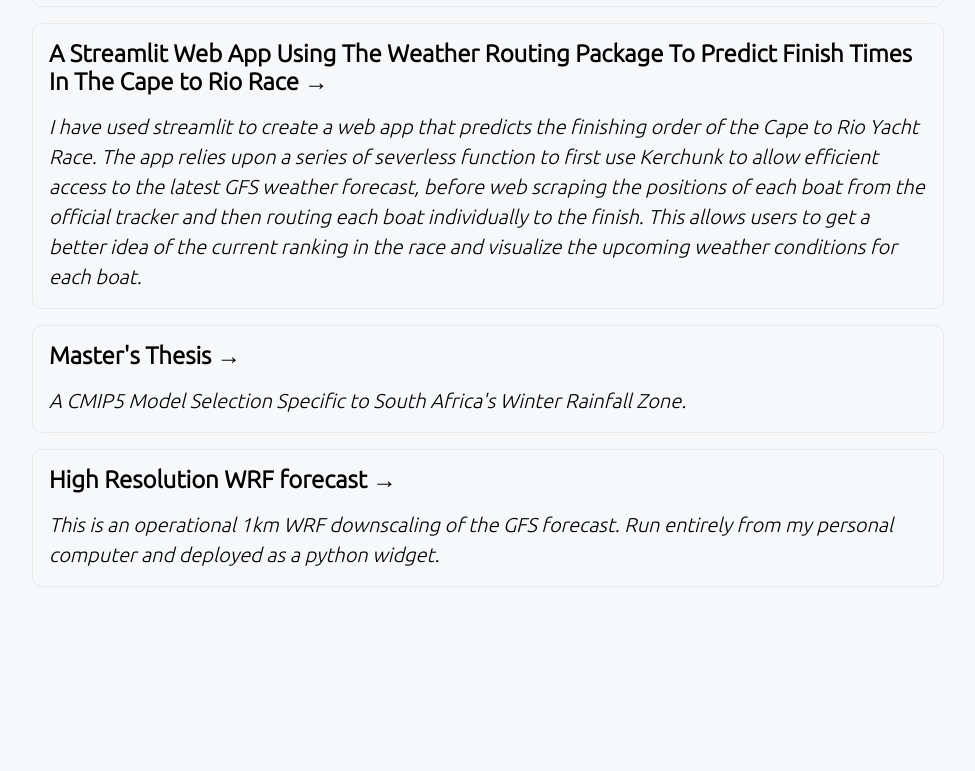
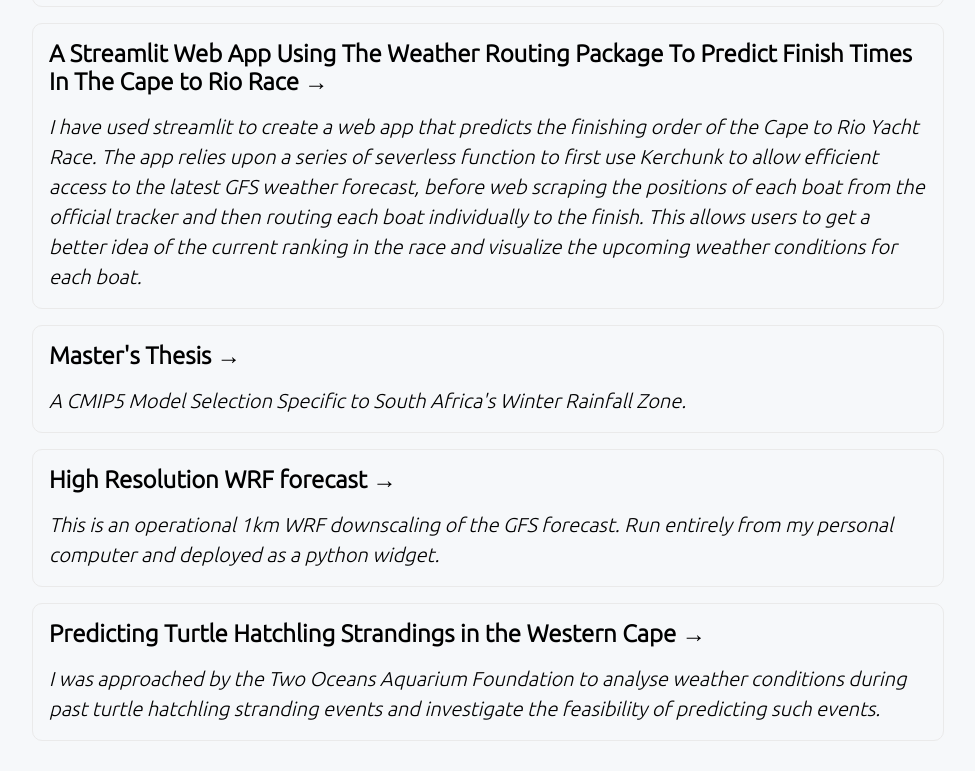
Before and after one commit to peterm790/nextjs_site, a Next.js app: page / in a window 1280 px wide. Shown: the part 1248-2019 px from the top of the page, without its empty margins (152-1127 px from the left). Before the commit the page ends 1939 px from the top, so only its background shows below. Built offline with nearby package versions, Linux system fonts and the light colour scheme.

Commit message:
re add turtles

```diff
--- a/pages/index.js
+++ b/pages/index.js
@@ -69,6 +69,13 @@ export default function Home() {
             </a>
             </Link>
 
+            <Link href = "/Turtle_Analysis_Notebook">
+             <a className={styles.card}>
+               <h2>Predicting Turtle Hatchling Strandings in the Western Cape  &rarr;</h2>
+               <p><em>I was approached by the Two Oceans Aquarium Foundation to analyse weather conditions during past turtle hatchling stranding events and investigate the feasibility of predicting such events. </em></p>
+             </a>
+             </Link>
+
           </div>
 
     </Layout>
```
